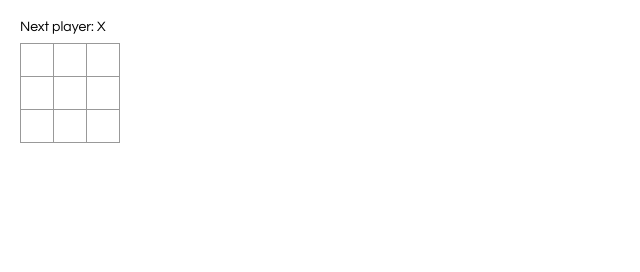
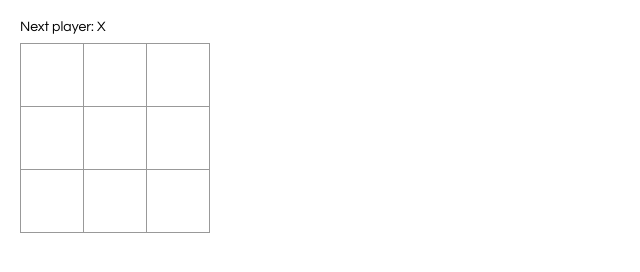
Before and after one commit to Silas-Z/board-game, a React app: page / in a window 1280 px wide. Shown: the whole page, without its empty margins (0-640 px from the left). Built offline with nearby package versions, Linux system fonts and the light colour scheme.

Commit message:
add board state

```diff
--- a/src/index.css
+++ b/src/index.css
@@ -21,15 +21,15 @@ ol, ul {
   background: #fff;
   border: 1px solid #999;
   float: left;
-  font-size: 24px;
+  font-size: 40px;
   font-weight: bold;
-  line-height: 34px;
-  height: 34px;
+  line-height: 64px;
+  height: 64px;
   margin-right: -1px;
   margin-top: -1px;
   padding: 0;
   text-align: center;
-  width: 34px;
+  width: 64px;
 }
 
 .square:focus {
--- a/src/index.js
+++ b/src/index.js
@@ -4,18 +4,39 @@ import './index.css';
 
 
 class Square extends React.Component {
+
   render() {
     return (
-      <button className="square">
-        {/* TODO */}
+      <button
+      className="square"
+      onClick={() => this.props.onClick()}
+      >
+        {this.props.value}
       </button>
     );
   }
 }
 
 class Board extends React.Component {
+  constructor(props){
+    super(props);
+    this.state={
+      squares:Array(9).fill(null),
+    };
+  }
+
+  handleClick(i){
+    const squares = this.state.squares.slice();
+    squares[i]='X';
+    this.setState({squares:squares});
+  }
   renderSquare(i) {
-    return <Square />;
+    return(
+    <Square
+      value={this.state.squares[i]}
+      onClick={() => this.handleClick(i)}
+    />
+    );
   }
 
   render() {
```
